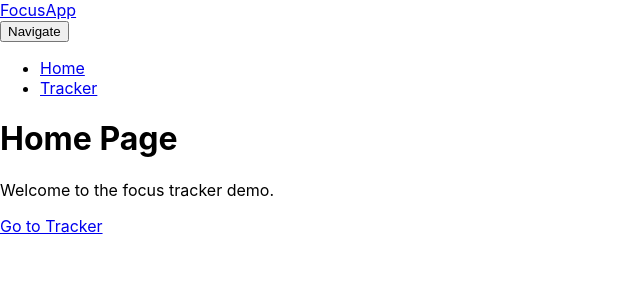
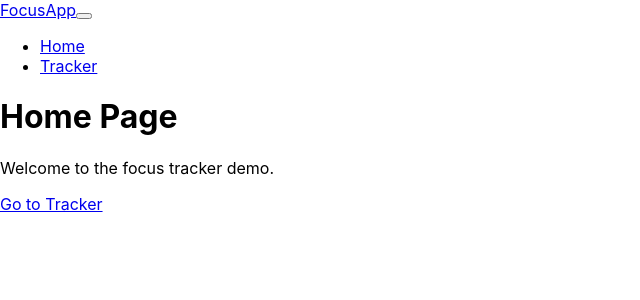
Before and after one commit to jhmwkg/demos, a React (Create React App) app: page / in a window 1280 px wide. Shown: the top 300 px of the page, without its empty margins (0-640 px from the left). Built offline with nearby package versions, Linux system fonts and the light colour scheme.

Commit message:
Correct navbar toggle, add fallback redirect

```diff
--- a/src/index.js
+++ b/src/index.js
@@ -8,6 +8,7 @@ import {
   Route,
   Link,
   useLocation,
+  Navigate,
 } from 'react-router-dom';
 import HomePage from './components/HomePage';
 import FocusTracker from './components/FocusTracker';
@@ -25,22 +26,25 @@ function Header() {
         <Link className="navbar-brand" to="/">
           FocusApp
         </Link>
-        <div className="dropdown">
-          <button
-            className="btn btn-secondary dropdown-toggle"
-            type="button"
-            onClick={toggle}
-            aria-expanded={open}
-          >
-            Navigate
-          </button>
-          <ul className={
-            'dropdown-menu' + (open ? ' show' : '')
-          }>
-            <li>
+        <button
+          className="navbar-toggler"
+          type="button"
+          aria-label="Toggle navigation"
+          onClick={toggle}
+        >
+          <span className="navbar-toggler-icon" />
+        </button>
+        <div
+          className={
+            'collapse navbar-collapse' + (open ? ' show' : '')
+          }
+          id="navbarNav"
+        >
+          <ul className="navbar-nav">
+            <li className="nav-item">
               <Link
                 className={
-                  'dropdown-item' + (location.pathname === '/' ? ' active' : '')
+                  'nav-link' + (location.pathname === '/' ? ' active' : '')
                 }
                 to="/"
                 onClick={close}
@@ -48,10 +52,10 @@ function Header() {
                 Home
               </Link>
             </li>
-            <li>
+            <li className="nav-item">
               <Link
                 className={
-                  'dropdown-item' + (location.pathname === '/tracker' ? ' active' : '')
+                  'nav-link' + (location.pathname === '/tracker' ? ' active' : '')
                 }
                 to="/tracker"
                 onClick={close}
@@ -74,6 +78,7 @@ function Root() {
         <Routes>
           <Route path="/" element={<HomePage />} />
           <Route path="/tracker" element={<FocusTracker />} />
+          <Route path="*" element={<Navigate to="/" replace />} />
         </Routes>
       </div>
     </BrowserRouter>
```
